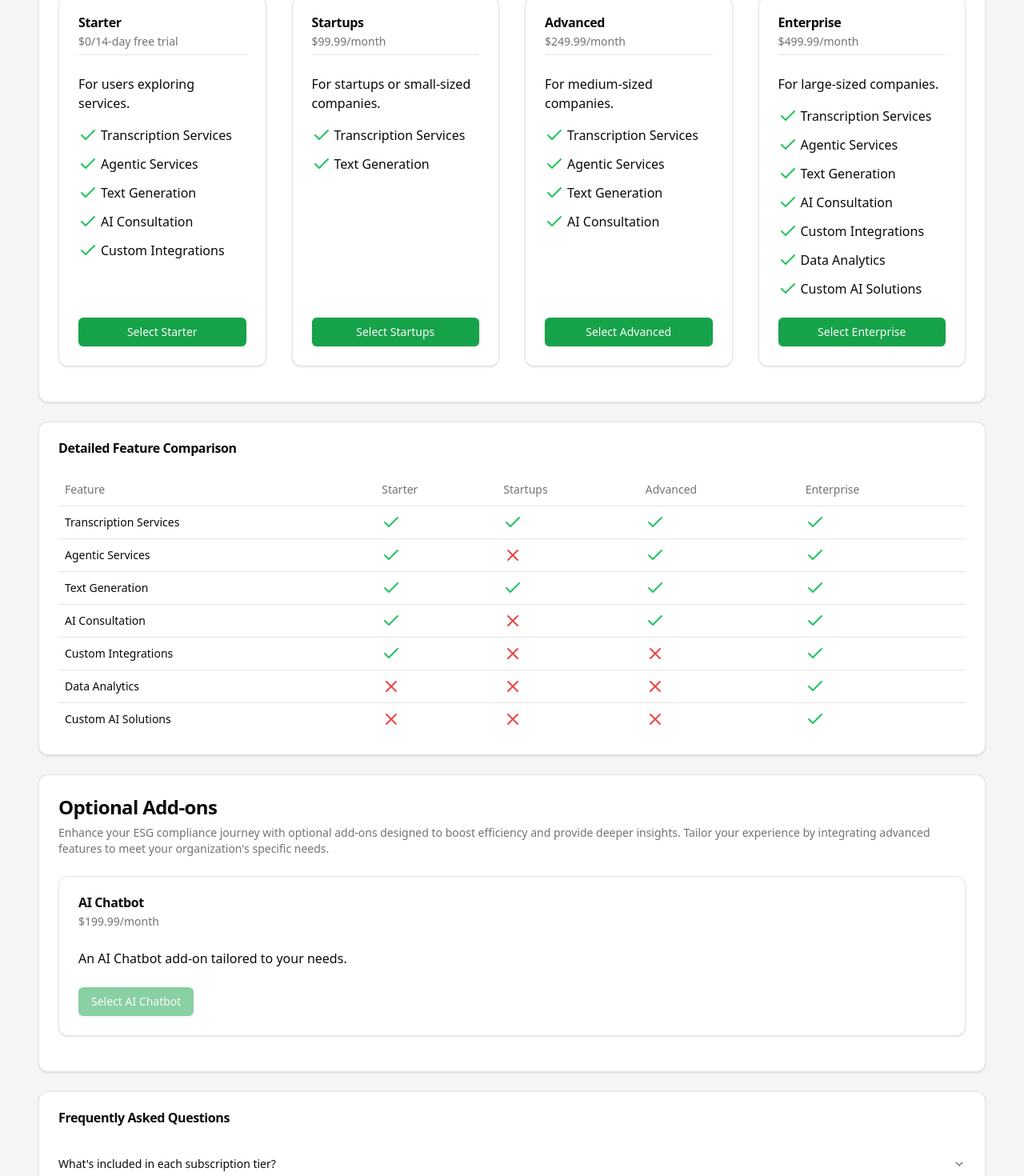
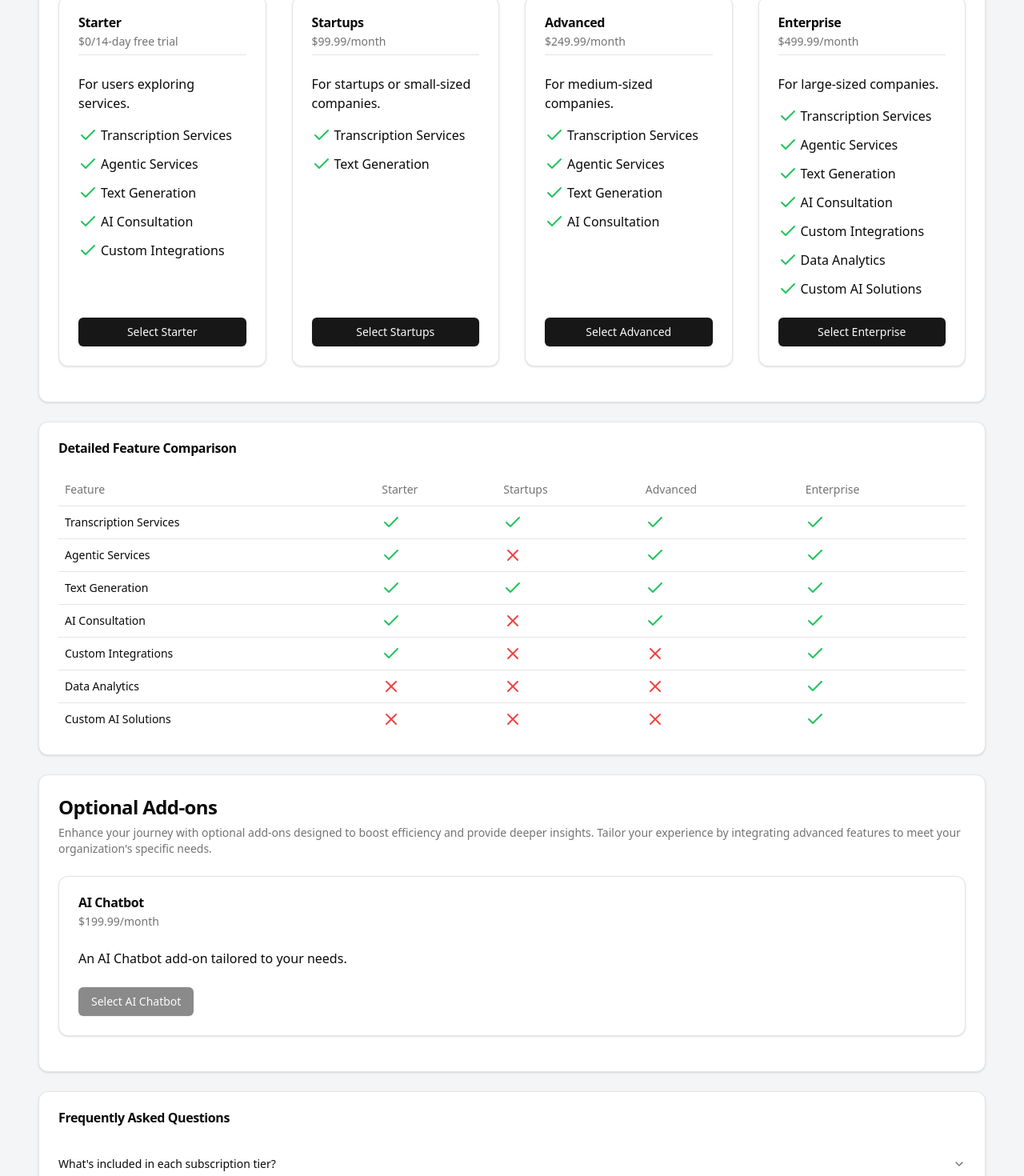
Before and after one commit to osJerome/stripe-billing, a React (Vite) app: page /subscription in a window 1280 px wide. Shown: the part 251-1721 px from the top of the page at 80% size. Built offline with nearby package versions, Linux system fonts and the light colour scheme.

Commit message:
feat: update component names

```diff
--- /dev/null
+++ b/src/components/modal.tsx
@@ -0,0 +1,27 @@
+import {
+  Dialog,
+  DialogContent,
+  DialogDescription,
+  DialogHeader,
+  DialogTitle,
+  DialogTrigger,
+} from "@/components/ui/dialog";
+
+const Modal = () => {
+  return (
+    <Dialog>
+      <DialogTrigger>Open</DialogTrigger>
+      <DialogContent>
+        <DialogHeader>
+          <DialogTitle>Are you absolutely sure?</DialogTitle>
+          <DialogDescription>
+            This action cannot be undone. This will permanently delete your
+            account and remove your data from our servers.
+          </DialogDescription>
+        </DialogHeader>
+      </DialogContent>
+    </Dialog>
+  );
+};
+
+export { Modal };
--- a/src/components/pages/manage-subscription.tsx
+++ b/src/components/pages/subscription-management.tsx
@@ -31,7 +31,7 @@ const invoices = [
   { date: "2023-03-01", amount: "$19.99", status: "Paid" },
 ];
 
-const ManageSubscription = () => {
+const SubscriptionManagement = () => {
   return (
     <div className="space-y-8">
       <h1 className="text-3xl font-bold text-center">
@@ -124,4 +124,4 @@ const ManageSubscription = () => {
   );
 };
 
-export default ManageSubscription;
+export default SubscriptionManagement;
--- a/src/components/pages/subscription-tiers.tsx
+++ b/src/components/pages/subscription-tiers.tsx
@@ -63,9 +63,7 @@ const SubscriptionTiers = () => {
                   </ul>
                 </CardContent>
                 <CardFooter>
-                  <Button className="w-full bg-green-600 hover:bg-green-600/80">
-                    Select {tier.name}
-                  </Button>
+                  <Button className="w-full">Select {tier.name}</Button>
                 </CardFooter>
               </Card>
             ))}
@@ -113,10 +111,10 @@ const SubscriptionTiers = () => {
         <CardHeader>
           <CardTitle className="text-2xl">Optional Add-ons</CardTitle>
           <CardDescription className="w-full">
-            Enhance your ESG compliance journey with optional add-ons designed
-            to boost efficiency and provide deeper insights. Tailor your
-            experience by integrating advanced features to meet your
-            organization's specific needs.
+            Enhance your journey with optional add-ons designed to boost
+            efficiency and provide deeper insights. Tailor your experience by
+            integrating advanced features to meet your organization's specific
+            needs.
           </CardDescription>
         </CardHeader>
         <CardContent>
@@ -131,12 +129,7 @@ const SubscriptionTiers = () => {
               </CardHeader>
               <CardContent>{addon.description}</CardContent>
               <CardFooter>
-                <Button
-                  className="bg-green-600 hover:bg-green-600/80"
-                  disabled={true}
-                >
-                  Select {addon.name}
-                </Button>
+                <Button disabled={true}>Select {addon.name}</Button>
               </CardFooter>
             </Card>
           ))}
```
